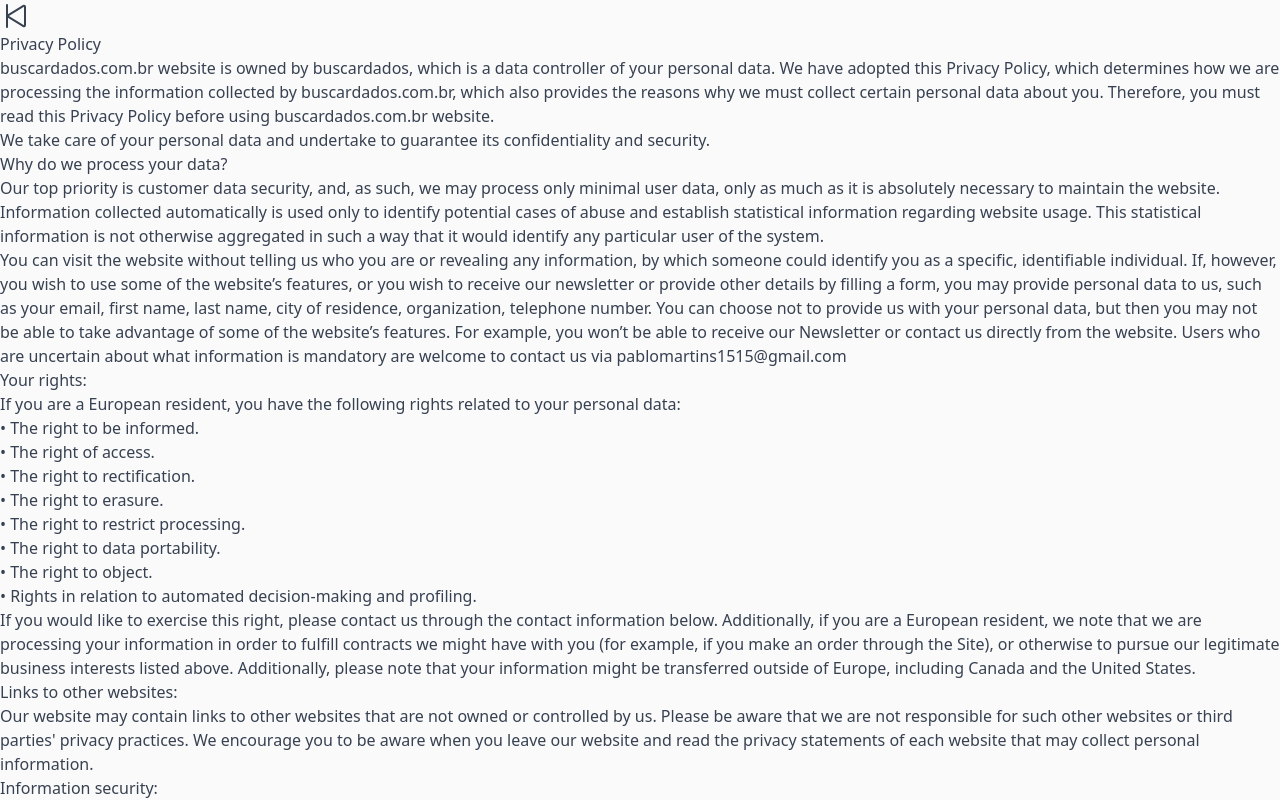
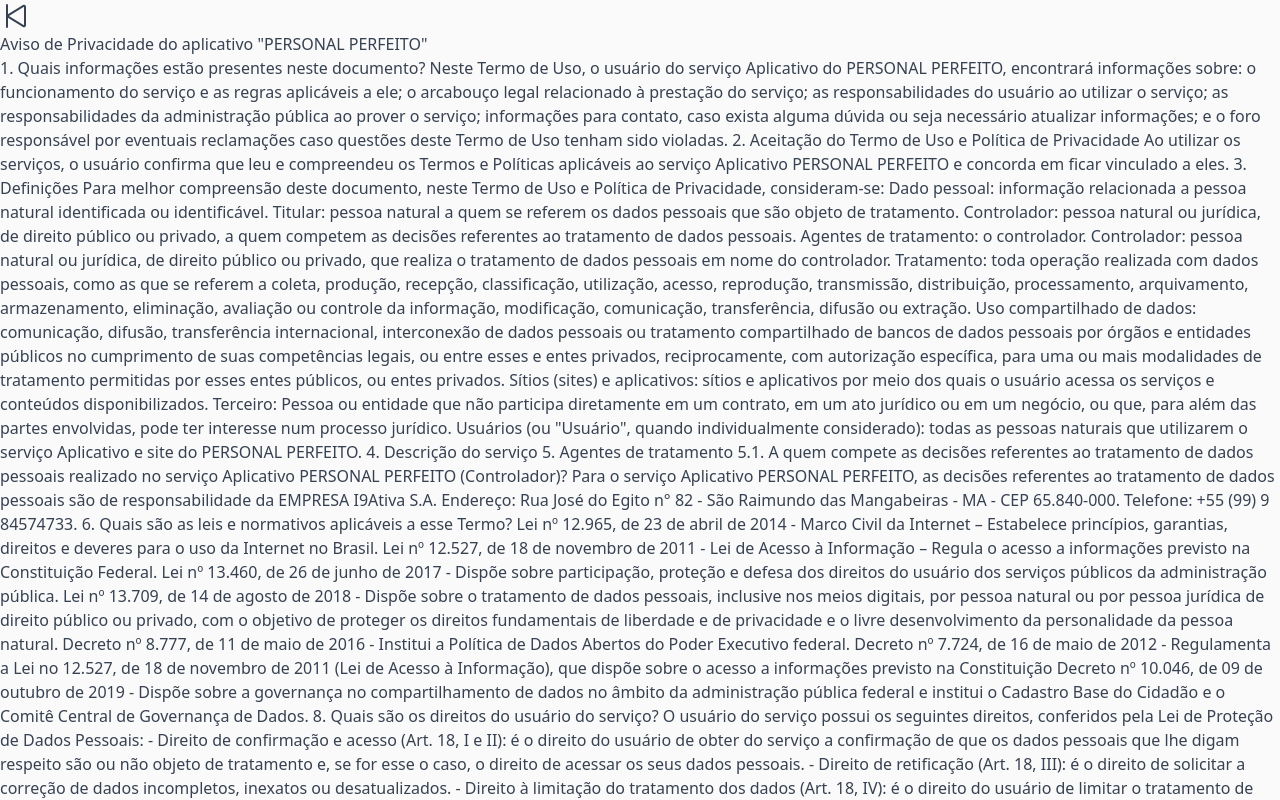
Before and after one commit to pablomartins1515/privacypolicy, a React app: page / in a window 1280 px wide. Shown: the top 800 px of the page. Built offline with nearby package versions, Linux system fonts and the light colour scheme; the HTML template or start-up script is replaced by a standard one.

Commit message:
Update Termos.tsx
Atualização dos termos para PERSONAL PERFETO

```diff
--- a/src/componentes/Termos.tsx
+++ b/src/componentes/Termos.tsx
@@ -14,85 +14,78 @@
 
             <div >
                 <h1 className="m-2 p-2 flex justify-center font-black text-4xl">
-                    Privacy Policy
+                   Aviso de Privacidade do aplicativo "PERSONAL PERFEITO"
                 </h1>
 
                 <h3 className="flex text-left p-8">
-                    buscardados.com.br website is owned by buscardados, which is a data controller of your personal data. We have adopted this Privacy Policy, which determines how we are processing the information collected by buscardados.com.br, which also provides the reasons why we must collect certain personal data about you. Therefore, you must read this Privacy Policy before using buscardados.com.br website.
-                 </h3>
-                 <h3 className="flex text-left p-8">
-                     We take care of your personal data and undertake to guarantee its confidentiality and security.
+                    1. Quais informações estão presentes neste documento?
+                    Neste Termo de Uso, o usuário do serviço Aplicativo do PERSONAL PERFEITO, encontrará informações sobre: o funcionamento do serviço e as regras aplicáveis a ele; o arcabouço legal relacionado à prestação do serviço; as responsabilidades do usuário ao utilizar o serviço; as responsabilidades da administração pública ao prover o serviço; informações para contato, caso exista alguma dúvida ou seja necessário atualizar informações; e o foro responsável por eventuais reclamações caso questões deste Termo de Uso tenham sido violadas.
+
+                    2. Aceitação do Termo de Uso e Política de Privacidade
+                    Ao utilizar os serviços, o usuário confirma que leu e compreendeu os Termos e Políticas aplicáveis ao serviço Aplicativo PERSONAL PERFEITO e concorda em ficar vinculado a eles.
+
+                    3. Definições
+                    Para melhor compreensão deste documento, neste Termo de Uso e Política de Privacidade, consideram-se:
+                    Dado pessoal: informação relacionada a pessoa natural identificada ou identificável.
+                    Titular: pessoa natural a quem se referem os dados pessoais que são objeto de tratamento.
+                    Controlador: pessoa natural ou jurídica, de direito público ou privado, a quem competem as decisões referentes ao tratamento de dados pessoais.
+                    Agentes de tratamento: o controlador.
+                    Controlador: pessoa natural ou jurídica, de direito público ou privado, que realiza o tratamento de dados pessoais em nome do controlador.
+                    Tratamento: toda operação realizada com dados pessoais, como as que se referem a coleta, produção, recepção, classificação, utilização, acesso, reprodução, transmissão, distribuição, processamento, arquivamento, armazenamento, eliminação, avaliação ou controle da informação, modificação, comunicação, transferência, difusão ou extração.
+                    Uso compartilhado de dados: comunicação, difusão, transferência internacional, interconexão de dados pessoais ou tratamento compartilhado de bancos de dados pessoais por órgãos e entidades públicos no cumprimento de suas competências legais, ou entre esses e entes privados, reciprocamente, com autorização específica, para uma ou mais modalidades de tratamento permitidas por esses entes públicos, ou entes privados.
+                    Sítios (sites) e aplicativos: sítios e aplicativos por meio dos quais o usuário acessa os serviços e conteúdos disponibilizados.
+                    Terceiro: Pessoa ou entidade que não participa diretamente em um contrato, em um ato jurídico ou em um negócio, ou que, para além das partes envolvidas, pode ter interesse num processo jurídico.
+                    Usuários (ou "Usuário", quando individualmente considerado): todas as pessoas naturais que utilizarem o serviço Aplicativo e site do PERSONAL PERFEITO.
+
+                    4. Descrição do serviço
+
+
+
+                    5. Agentes de tratamento
+                    5.1. A quem compete as decisões referentes ao tratamento de dados pessoais realizado no serviço Aplicativo PERSONAL PERFEITO (Controlador)?
+                    Para o serviço Aplicativo PERSONAL PERFEITO, as decisões referentes ao tratamento de dados pessoais são de responsabilidade da EMPRESA I9Ativa S.A. Endereço: Rua José do Egito n° 82  - São Raimundo das Mangabeiras - MA - CEP 65.840-000. Telefone: +55 (99) 9 84574733.
+                    6. Quais são as leis e normativos aplicáveis a esse Termo?
+                    Lei nº 12.965, de 23 de abril de 2014 - Marco Civil da Internet – Estabelece princípios, garantias, direitos e deveres para o uso da Internet no Brasil.
+                    Lei nº 12.527, de 18 de novembro de 2011 - Lei de Acesso à Informação – Regula o acesso a informações previsto na Constituição Federal.
+                    Lei nº 13.460, de 26 de junho de 2017 - Dispõe sobre participação, proteção e defesa dos direitos do usuário dos serviços públicos da administração pública.
+                    Lei nº 13.709, de 14 de agosto de 2018 - Dispõe sobre o tratamento de dados pessoais, inclusive nos meios digitais, por pessoa natural ou por pessoa jurídica de direito público ou privado, com o objetivo de proteger os direitos fundamentais de liberdade e de privacidade e o livre desenvolvimento da personalidade da pessoa natural.
+                    Decreto nº 8.777, de 11 de maio de 2016 - Institui a Política de Dados Abertos do Poder Executivo federal.
+                    Decreto nº 7.724, de 16 de maio de 2012 - Regulamenta a Lei no 12.527, de 18 de novembro de 2011 (Lei de Acesso à Informação), que dispõe sobre o acesso a informações previsto na Constituição Decreto nº 10.046, de 09 de outubro de 2019 - Dispõe sobre a governança no compartilhamento de dados no âmbito da administração pública federal e institui o Cadastro Base do Cidadão e o Comitê Central de Governança de Dados.
+                    8. Quais são os direitos do usuário do serviço?
+                    O usuário do serviço possui os seguintes direitos, conferidos pela Lei de Proteção de Dados Pessoais:
+                    - Direito de confirmação e acesso (Art. 18, I e II): é o direito do usuário de obter do serviço a confirmação de que os dados pessoais que lhe digam respeito são ou não objeto de tratamento e, se for esse o caso, o direito de acessar os seus dados pessoais.
+                    - Direito de retificação (Art. 18, III): é o direito de solicitar a correção de dados incompletos, inexatos ou desatualizados.
+                    - Direito à limitação do tratamento dos dados (Art. 18, IV): é o direito do usuário de limitar o tratamento de seus dados pessoais, podendo exigir a eliminação de dados desnecessários, excessivos ou tratados em desconformidade com o disposto na Lei Geral de Proteção de Dados.
+                    - Direito de oposição (Art. 18, § 2º): é o direito do usuário de, a qualquer momento, se opor ao tratamento de dados por motivos relacionados com a sua situação particular, com fundamento em uma das hipóteses de dispensa de consentimento ou em caso de descumprimento ao disposto na Lei Geral de Proteção de Dados.
+                    - Direito de não ser submetido a decisões automatizadas (Art. 20, LGPD): o titular dos dados tem direito a solicitar a revisão de decisões tomadas unicamente com base em tratamento automatizado de dados pessoais que afetem seus interesses, incluídas as decisões destinadas a definir o seu perfil pessoal, profissional, de consumo e de crédito ou os aspectos de sua personalidade.
+                    9. Quais são as obrigações dos usuários que utilizam o serviço?
+                    O login e senha só poderão ser utilizados pelo usuário cadastrado. Ele se compromete em manter o sigilo da senha, que é pessoal e intransferível, não sendo possível, em qualquer hipótese, a alegação de uso indevido, após o ato de compartilhamento.
+                    O Usuário é responsável pela reparação de todos e quaisquer danos, diretos ou indiretos (inclusive decorrentes de violação de quaisquer direitos de outros usuários, de terceiros, inclusive direitos de propriedade intelectual, de sigilo e de personalidade), que sejam causados à Administração Pública, a qualquer outro Usuário, ou, ainda, a qualquer terceiro, inclusive em virtude do descumprimento do disposto nestes Termos de Uso e Política de Privacidade ou de qualquer ato praticado a partir de seu acesso ao serviço.
+                    O Órgão não poderá ser responsabilizado pelos seguintes fatos:
+                    a. Equipamento infectado ou invadido por atacantes;
+                    b. Equipamento avariado no momento do consumo de serviços;
+                    c. Proteção do computador;
+                    d. Proteção das informações baseadas nos computadores dos usuários;
+                    e. Abuso de uso dos computadores dos usuários;
+                    f. Monitoração clandestina do computador dos usuários;
+                    g. Vulnerabilidades ou instabilidades existentes nos sistemas dos usuários;
+                    h. Perímetro inseguro;
+
+                    SOBRE A POLÍTICA DE PRIVACIDADE
+                    Esta Política de Privacidade foi elaborada em conformidade com todas as leis que abrem o assunto supracitadas acima, e nela, o usuário do serviço Aplicativo e site do PERSONAL PERFEITO encontrará informações sobre: qual o tratamento dos dados pessoais realizados, de forma automatizada ou não, e a sua finalidade; os dados pessoais dos usuários necessários para a prestação do serviço; a forma como eles são coletados; se há o compartilhamento de dados com terceiros; e quais as medidas de segurança implementadas para proteger os dados.
+
+                    TERMO DE AUTORIZAÇÃO PARA ENVIO DE MENSAGENS (VIA CELULAR E E-MAIL)
+                    Com a concordância deste termo, declaro que o telefone e e-mail informados são de minha propriedade e autorizo o Ministério da Cidadania a enviar mensagens por esses canais utilizando os dados e autorizações informados por mim no Aplicativo PERSONAL PERFEITO, de acordo com as seguintes condições:
+                    a. o envio de mensagens se dará somente para fins de implementação de políticas públicas e realização de estudos e pesquisas, conforme previsto no Decreto nº 11.016, de 29 de março de 2022, que regulamenta o Cadastro Único, e JAMAIS serão utilizadas para fins comerciais;
+                    b. as mensagens sempre conterão descrição clara do remetente e darão a opção de se remover imediatamente do recebimento de novas mensagens;
+                    c. as mensagens se limitarão a textos e JAMAIS conterão links, endereços de e-mail, propagandas de terceiros, arquivos anexos, solicitação de senha nem pedidos de autorização;
+                    d. o serviço de envio de mensagens será prestado por prazo indeterminado, podendo ser cancelado a qualquer tempo sem aviso prévio, sem prejuízo para minha pessoa ou ainda para a Empresa I9Ativa S.A. a e os seus operadores;
+                    e. a I9Ativa S.A. e os seus operadores não se responsabilizam por problemas nos serviços de celular e e-mail nem por acessos de outras pessoas às mensagens recebidas por mim;
+                    f. as dúvidas sobre o envio de mensagens podem ser esclarecidas pela Central de Atendimento da I9Ativa S.A. , pelo telefone +5599984574733 ou por meio eletrônico: pablomartins1515@gmail.com
+
                  </h3>
 
-                 <h2 className="p-8 font-black text-lx2">
-                 Why do we process your data?
-                 </h2>
 
-                 <h3 className="flex text-left p-8">
-                 Our top priority is customer data security, and, as such, we may process only minimal user data, only as much as it is absolutely necessary to maintain the website. Information collected automatically is used only to identify potential cases of abuse and establish statistical information regarding website usage. This statistical information is not otherwise aggregated in such a way that it would identify any particular user of the system.
-                 </h3>
-
-                 <h3 className="flex text-left p-8">
-                You can visit the website without telling us who you are or revealing any information, by which someone could identify you as a specific, identifiable individual. If, however, you wish to use some of the website’s features, or you wish to receive our newsletter or provide other details by filling a form, you may provide personal data to us, such as your email, first name, last name, city of residence, organization, telephone number. You can choose not to provide us with your personal data, but then you may not be able to take advantage of some of the website’s features. For example, you won’t be able to receive our Newsletter or contact us directly from the website. Users who are uncertain about what information is mandatory are welcome to contact us via pablomartins1515@gmail.com
-                 </h3>
-
-                 <h2 className="p-8 font-black text-lx2">
-                    Your rights:
-
-                 </h2>
-
-                 <h3 className="flex text-left p-8">
-                    If you are a European resident, you have the following rights related to your personal data:
-                </h3>
-
-                <ul className="p-12">
-                    <li>• The right to be informed.</li>
-                    <li>• The right of access.</li>
-                    <li>• The right to rectification.</li>
-                    <li>• The right to erasure.</li>
-                    <li>• The right to restrict processing.</li>
-                    <li>• The right to data portability.</li>
-                    <li>• The right to object.</li>
-                    <li>• Rights in relation to automated decision-making and profiling.</li>
-                </ul>
-
-                <h3 className="flex text-left p-8">
-                If you would like to exercise this right, please contact us through the contact information below.
-                Additionally, if you are a European resident, we note that we are processing your information in order to fulfill contracts we might have with you (for example, if you make an order through the Site), or otherwise to pursue our legitimate business interests listed above. Additionally, please note that your information might be transferred outside of Europe, including Canada and the United States.
-                 </h3>
-
-                 <h2 className="p-8 font-black text-lx2">
-                 Links to other websites:
-                 </h2>
-
-                 <h3 className="flex text-left p-8">
-                 Our website may contain links to other websites that are not owned or controlled by us. Please be aware that we are not responsible for such other websites or third parties' privacy practices. We encourage you to be aware when you leave our website and read the privacy statements of each website that may collect personal information.
-                </h3>
-
-                <h2 className="p-8 font-black text-lx2">
-                    Information security:
-
-                 </h2>
-
-                 <h3 className="flex text-left p-8">
-                 We secure information you provide on computer servers in a controlled, secure environment, protected from unauthorized access, use, or disclosure. We keep reasonable administrative, technical, and physical safeguards to protect against unauthorized access, use, modification, and personal data disclosure in its control and custody. However, no data transmission over the Internet or wireless network can be guaranteed.
-                </h3>
-
-                <h2 className="p-8 font-black text-lx2">
-                Legal disclosure:
-                 </h2>
-
-                 <h3 className="flex text-left p-8">
-                 We will disclose any information we collect, use or receive if required or permitted by law, such as to comply with a subpoena or similar legal process, and when we believe in good faith that disclosure is necessary to protect our rights, protect your safety or the safety of others, investigate fraud, or respond to a government request.
-                </h3>
-
-                <h2 className="p-8 font-black text-lx2">
-                Contact information:
-                 </h2>
-
-                 <h3 className="flex text-left p-8">
-                 If you would like to contact us to understand more about this Policy or wish to contact us concerning any matter relating to individual rights and your Personal Information, you may send an email to pablomartins1515@gmail.com.
-                </h3>
 
             </div>
     </div>
```
